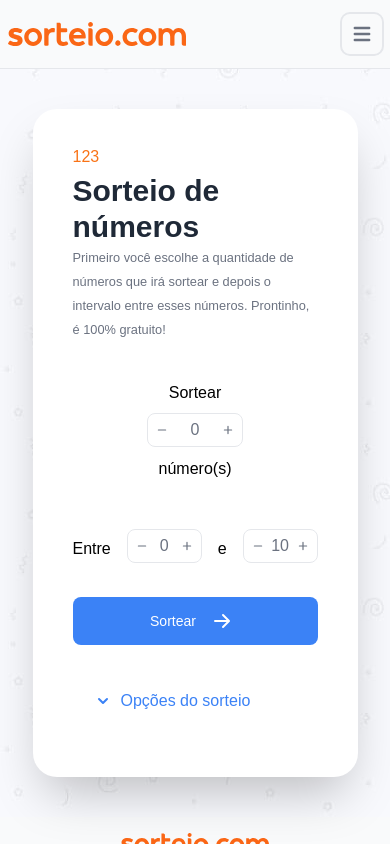
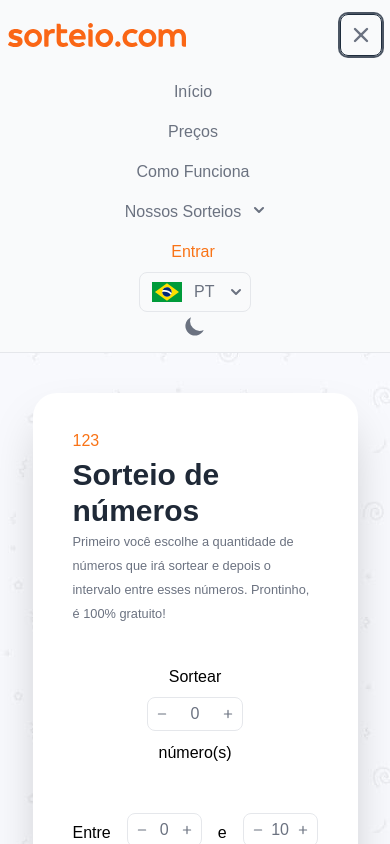
Before and after one commit to jotapepinheiro/next-tailwind, a Next.js app: page /raffles/numeric in a window 390 px wide. Both pictures are taken after a click on the button "Abrir Menu". Shown: the top 844 px of the page. Built offline with nearby package versions, Linux system fonts and the light colour scheme.

Commit message:
Show menu mobile

```diff
--- a/src/components/AccForm.tsx
+++ b/src/components/AccForm.tsx
@@ -26,7 +26,7 @@ export default function AccForm(props: FaqProps) {
       </div>
       <div
         className={`transition-max-height duration-700 ease-in-out overflow-hidden ${
-          expanded ? 'max-h-80' : 'max-h-0'
+          expanded ? 'max-h-96' : 'max-h-0'
         }`}
       >
         <div className='mt-5'>
--- a/src/components/Layout.tsx
+++ b/src/components/Layout.tsx
@@ -9,7 +9,7 @@ interface LayoutProps {
 
 function Layout({ children }: LayoutProps) {
   return (
-    <div className='flex flex-col h-screen justify-between'>
+    <div className='flex flex-col h-full sm:h-screen justify-between'>
       <Head>
         <title>Sorteio.com | Home</title>
         <link rel='icon' href='/favicon.ico' />
--- a/src/components/Menu/MenuDefault.tsx
+++ b/src/components/Menu/MenuDefault.tsx
@@ -42,7 +42,7 @@ function MenuDefault() {
       <li>
         <MyLink
           href='/'
-          className='block py-2 pr-4 pl-3 text-gray-500 dark:text-gray-300 hover:bg-gray-50 md:hover:bg-transparent md:border-0 md:hover:text-orange-500 md:p-0'
+          className='block py-2 pr-4 pl-3 text-gray-500 dark:text-gray-300 md:border-0 hover:text-orange-500 dark:hover:text-orange-500 md:p-0'
           aria-current='page'
         >
           Início
@@ -51,7 +51,7 @@ function MenuDefault() {
       <li>
         <MyLink
           href='#'
-          className='block py-2 pr-4 pl-3 text-gray-500 dark:text-gray-300 hover:bg-gray-50 md:hover:bg-transparent md:border-0 md:hover:text-orange-500 md:p-0'
+          className='block py-2 pr-4 pl-3 text-gray-500 dark:text-gray-300 md:border-0 hover:text-orange-500 dark:hover:text-orange-500 md:p-0'
         >
           Preços
         </MyLink>
@@ -59,7 +59,7 @@ function MenuDefault() {
       <li>
         <MyLink
           href='#'
-          className='block py-2 pr-4 pl-3 text-gray-500 dark:text-gray-300 hover:bg-gray-50 md:hover:bg-transparent md:border-0 md:hover:text-orange-500 md:p-0'
+          className='block py-2 pr-4 pl-3 text-gray-500 dark:text-gray-300 md:border-0 hover:text-orange-500 dark:hover:text-orange-500 md:p-0'
         >
           Como Funciona
         </MyLink>
@@ -68,10 +68,7 @@ function MenuDefault() {
         <MenuRaffles />
       </li>
       <li>
-        <MyLink
-          href='#'
-          className='block py-2 pr-4 pl-3 text-orange-500 hover:bg-gray-50 md:hover:bg-transparent md:border-0 md:text-orange-500 md:p-0'
-        >
+        <MyLink href='#' className='block py-2 pr-4 pl-3 text-orange-500 md:border-0 md:text-orange-500 md:p-0'>
           Entrar
         </MyLink>
       </li>
--- a/src/components/Menu/MenuRaffles.tsx
+++ b/src/components/Menu/MenuRaffles.tsx
@@ -17,7 +17,7 @@ export default function MenuRaffles() {
   return (
     <Menu as='div' className='relative inline-block text-left'>
       <div>
-        <Menu.Button className='inline-flex justify-center w-full text-sm font-medium text-gray-500 dark:text-gray-300 hover:text-orange-500 dark:hover:text-orange-500'>
+        <Menu.Button className='inline-flex py-2 justify-center w-full font-medium text-gray-500 dark:text-gray-300 hover:text-orange-500 dark:hover:text-orange-500'>
           Nossos Sorteios
           <ChevronDownIcon className='-mr-1 ml-2 h-5 w-5' aria-hidden='true' />
         </Menu.Button>
@@ -32,7 +32,7 @@ export default function MenuRaffles() {
         leaveFrom='transform opacity-100 scale-100'
         leaveTo='transform opacity-0 scale-95'
       >
-        <Menu.Items className='origin-top-right absolute right-0 mt-2 w-56 rounded-md shadow-lg bg-white dark:bg-dark-light ring-1 ring-black ring-opacity-5 focus:outline-none'>
+        <Menu.Items className='origin-top-right z-10 absolute right-0 mt-2 w-56 rounded-md shadow-lg bg-white dark:bg-dark-light ring-1 ring-black ring-opacity-5 focus:outline-none'>
           <div className='py-1'>
             {raffles.map((raffle, index) => (
               <Menu.Item key={index}>
--- a/src/components/TopBar.tsx
+++ b/src/components/TopBar.tsx
@@ -1,6 +1,13 @@
+import { useState } from 'react';
 import MenuDefault from './Menu/MenuDefault';
 
 function TopBar() {
+  const [active, setActive] = useState(false);
+
+  const handleClick = () => {
+    setActive(!active);
+  };
+
   return (
     <nav className='border-b border-b-gray-200 dark:bg-dark dark:border-b-dark-light px-2 sm:px-4 py-3.5'>
       <div className='container flex flex-wrap justify-between items-center mx-auto'>
@@ -10,19 +17,32 @@ function TopBar() {
         <button
           data-collapse-toggle='mobile-menu'
           type='button'
-          className='inline-flex items-center p-2 ml-3 text-sm text-gray-500 rounded-lg md:hidden hover:bg-orange-500 hover:text-white focus:outline-none focus:ring-2 focus:ring-gray-200'
+          className='inline-flex items-center p-2 ml-3 text-gray-500 border border-dark-light rounded-lg md:hidden hover:bg-orange-500 hover:text-white focus:outline-none focus:ring-2 focus:ring-gray-600'
           aria-controls='mobile-menu-2'
           aria-expanded='false'
+          onClick={handleClick}
         >
           <span className='sr-only'>Abrir Menu</span>
-          <svg className='w-6 h-6' fill='currentColor' viewBox='0 0 20 20' xmlns='http://www.w3.org/2000/svg'>
+          <svg
+            className={`${active ? 'hidden' : 'visible'} w-6 h-6 `}
+            fill='currentColor'
+            viewBox='0 0 20 20'
+            xmlns='http://www.w3.org/2000/svg'
+          >
             <path
               fillRule='evenodd'
               d='M3 5a1 1 0 011-1h12a1 1 0 110 2H4a1 1 0 01-1-1zM3 10a1 1 0 011-1h12a1 1 0 110 2H4a1 1 0 01-1-1zM3 15a1 1 0 011-1h12a1 1 0 110 2H4a1 1 0 01-1-1z'
               clipRule='evenodd'
             ></path>
           </svg>
-          <svg className='hidden w-6 h-6' fill='currentColor' viewBox='0 0 20 20' xmlns='http://www.w3.org/2000/svg'>
+          <svg
+            className={`${
+              active ? 'visible' : 'hidden'
+            } w-6 h-6 rounded-lg md:hidden hover:bg-orange-500 hover:text-white focus:outline-none focus:ring-2 focus:ring-gray-600`}
+            fill='currentColor'
+            viewBox='0 0 20 20'
+            xmlns='http://www.w3.org/2000/svg'
+          >
             <path
               fillRule='evenodd'
               d='M4.293 4.293a1 1 0 011.414 0L10 8.586l4.293-4.293a1 1 0 111.414 1.414L11.414 10l4.293 4.293a1 1 0 01-1.414 1.414L10 11.414l-4.293 4.293a1 1 0 01-1.414-1.414L8.586 10 4.293 5.707a1 1 0 010-1.414z'
@@ -30,7 +50,8 @@ function TopBar() {
             ></path>
           </svg>
         </button>
-        <div className='hidden w-full md:block md:w-auto' id='mobile-menu'>
+
+        <div className={`${active ? 'visible' : 'hidden'} w-full md:block md:w-auto`} id='mobile-menu'>
           <MenuDefault />
         </div>
       </div>
```
